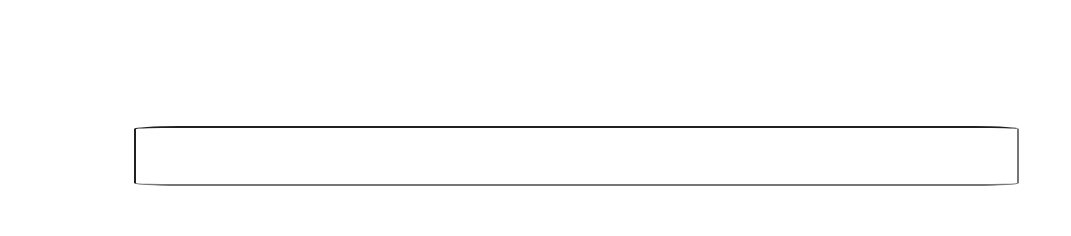
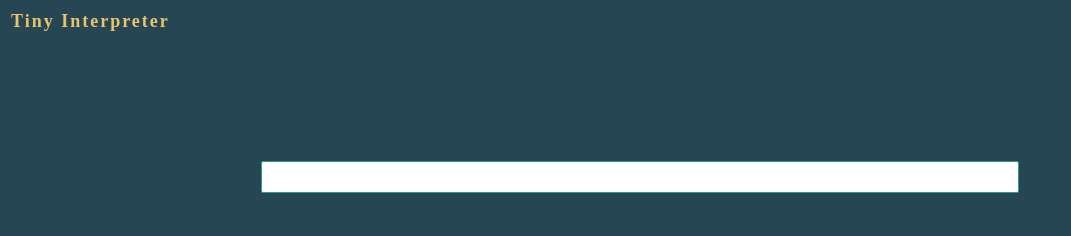
Before and after one commit to Discmonkey/tiny, a plain HTML site: page index.html in a window 1280 px wide. Shown: the whole page, without its empty margins (0-1071 px from the left). Drawn offline with Linux system fonts and the light colour scheme.

Commit message:
added color theme

```diff
--- a/index.html
+++ b/index.html
@@ -9,19 +9,53 @@
 
 
 <style>
+
 	* {
 		font-family: Monospaced, aakar;
+		/* CSS HEX */
+		--charcoal: #264653ff;
+		--persian-green: #2a9d8fff;
+		--orange-yellow-crayola: #e9c46aff;
+		--sandy-brown: #f4a261ff;
+		--burnt-sienna: #e76f51ff;
+
+		color: var(--orange-yellow-crayola);
+	}
+
+	body {
+		background-color: var(--charcoal);
+	}
+
+	#title {
+		padding: 3px;
+		font-weight: bold;
+		font-size: large;
+		letter-spacing: 2px;
 	}
 
 	#repl {
-		margin: 10% 20% 20% 10%;
+		margin: 10% 20% 10% 20%;
 	}
 
 	#input {
-		height: 60px;
-		border-radius: 5%;
-		color: gray;
+		height: 2em;
+		color: var(--charcoal);
+		width: 100%;
+		padding: 8px;
+		font-size: 1em;
+		box-sizing: border-box;
+		border-radius: 2px;
+		border: 1px solid var(--persian-green);
+		outline: none;
+		background-color: white;
 	}
+
+	#input:focus {
+		-webkit-box-shadow: 0 0 3px 3px var(--persian-green);
+		-moz-box-shadow: 0 0 3px 3px var(--persian-green);
+		box-shadow: 0 0 3px 3px var(--persian-green);
+	}
+
 
 	.io {
 		width: 100%;
@@ -32,10 +66,11 @@
 
 	.output-block {
 		position: relative;
-		background-color: rgba(0, 0, 0, .1);
 		border-radius: 5px;
 		padding: 10px;
 		margin-bottom: 3px;
+		background-color: white;
+		border: 2px solid var(--persian-green)
 	}
 
 	.output-block > p {
@@ -48,10 +83,12 @@
 		top: 10px;
 		left: 10px;
 		font-size: .8em;
-		color: gray;
+		color: var(--persian-green);
 	}
 
 </style>
+
+<h2 id="title">Tiny Interpreter </h2>
 
 <div id="repl">
 	<input type='text' id='input' class="io"/>
```
